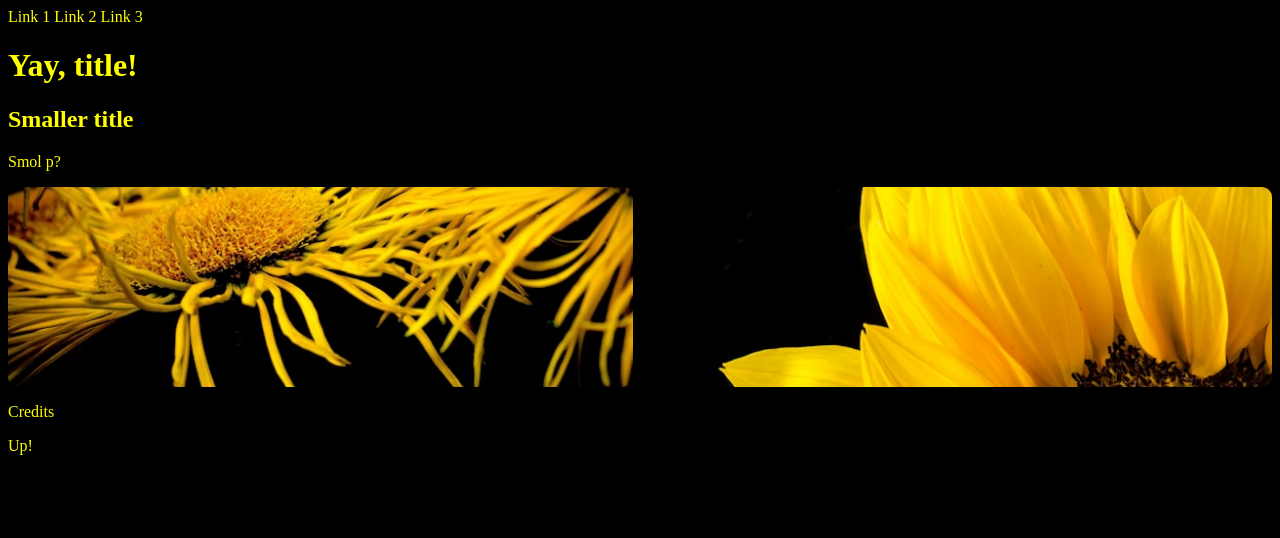
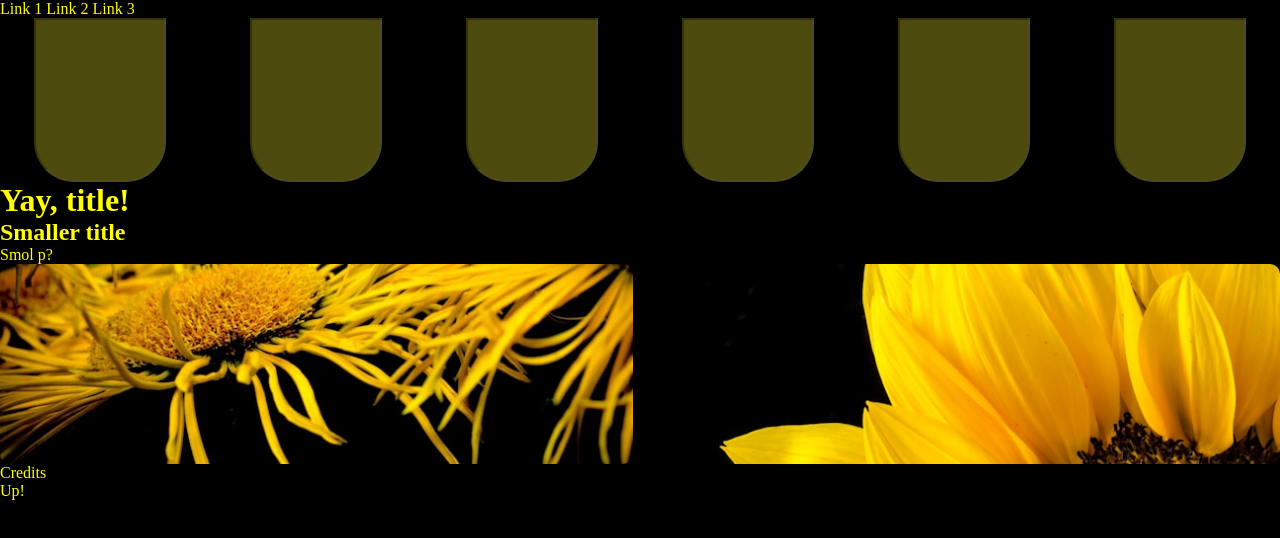
Before and after one commit to debleg/TestPlayground, a plain HTML site: page index.html in a window 1280 px wide. Drawn offline with Linux system fonts and the light colour scheme.

Commit message:
Start glassmorphism overlay idea

```diff
--- a/index.html
+++ b/index.html
@@ -15,6 +15,14 @@
         </nav>
     </header>
     <main>
+        <div class="overlay-group"> <!--turn this into the nav hanging like stalactites! And animate them on hover so they show in full (first number, then link)-->
+            <div class="overlay"></div>
+            <div class="overlay"></div>
+            <div class="overlay"></div>
+            <div class="overlay"></div>
+            <div class="overlay"></div>
+            <div class="overlay"></div>
+        </div>
         <h1>Yay, title!</h1>
         <h2>Smaller title</h2>
         <p>Smol p?</p>
--- a/sass/main.scss
+++ b/sass/main.scss
@@ -1,6 +1,13 @@
-$main-color: lavender;
+$main-color: rgb(230, 230, 250);
 $secondary-color: #000000;
 $main-text-color: yellow;
+$transparent-main: rgb(252, 249, 43, 0.3);
+$transparent-secondary: rgba(0, 0, 0, 0.3);
+
+* {
+    margin: 0;
+    padding: 0;
+}
 
 nav {
     color: $main-color;
@@ -10,6 +17,27 @@ a {
     color: $main-text-color;
     text-decoration: none;
 }
+
+.overlay-group {
+    display: flex;
+    height: 100%;
+    width: 100%;
+    align-items: flex-end;
+    justify-content: space-around;
+    gap: 1em;
+}
+
+.overlay {
+    background: $transparent-main;
+    backdrop-filter: blur(30px);
+    position: sticky;
+    top: 0;
+    width: 10vw;
+    height: 20vh;
+    border-radius: 0 0 40px 40px;
+    border: 2px inset $transparent-secondary;
+}
+
 
 body {
     color: $main-text-color;
```
Also changed, not shown: assets/main.css, 1 other file.
